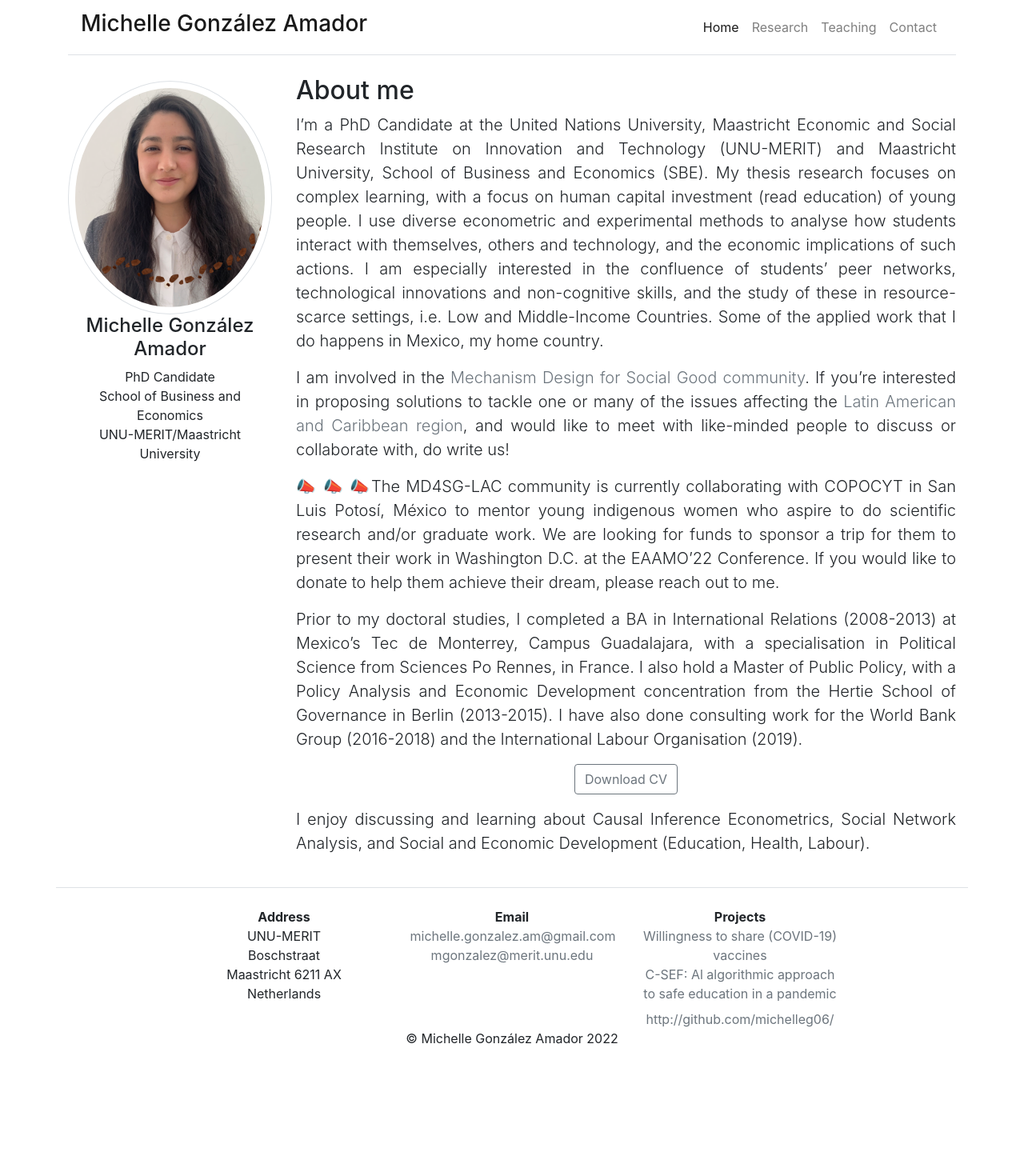
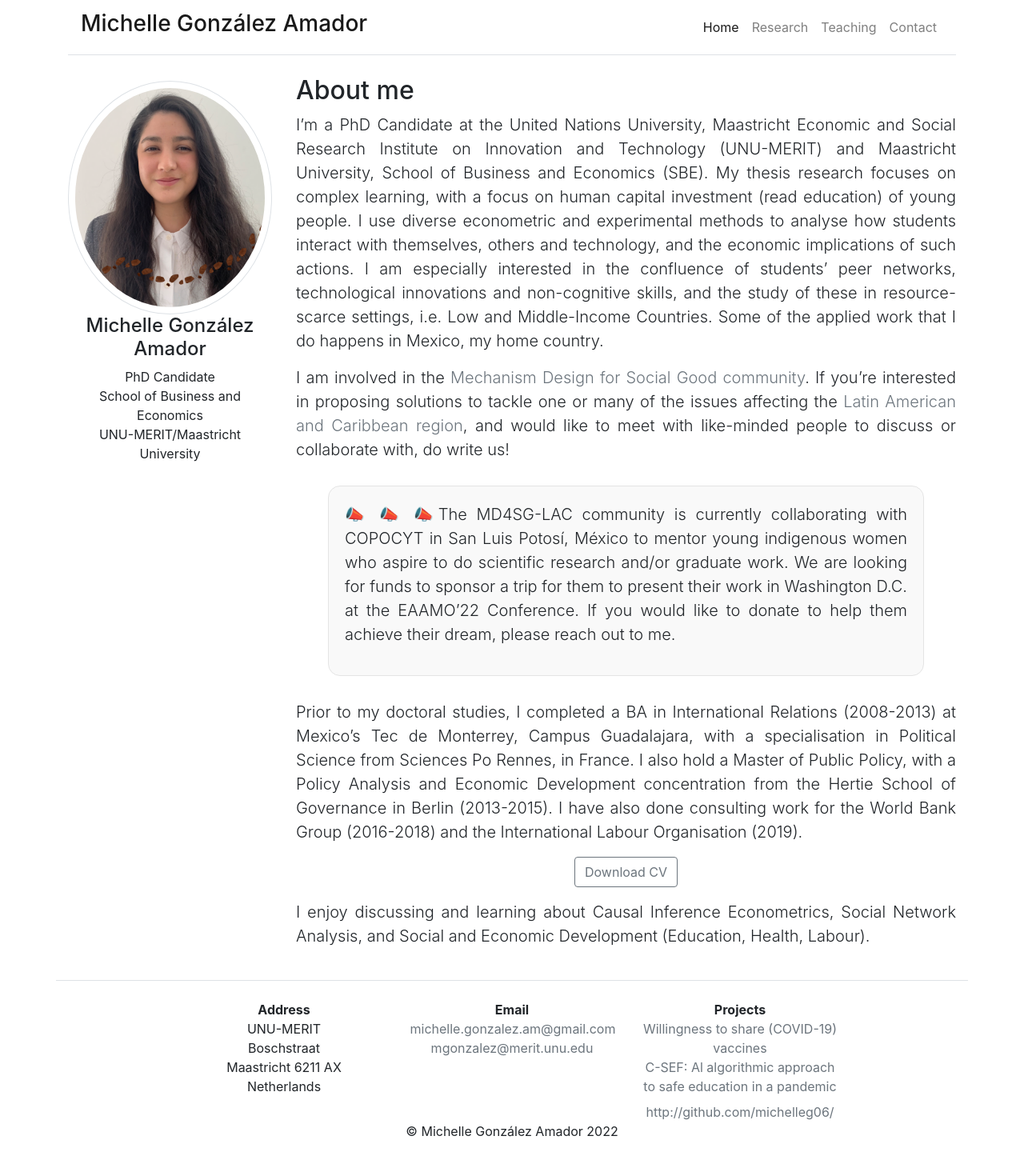
Before and after one commit to michelleg06/m-gonzalezamador.com, a Jekyll site: the page built from index.md, in a window 1280 px wide. Shown: the whole page at 80% size. Built offline with Jekyll 4.4.1, drawn with Linux system fonts in a browser that asks for light colours; nearby versions of some CDN libraries; our own code applies the rules of GitHub Pages for plain Markdown files; before the commit the page ends 1324 px from its top, so only the background shows below that.

Commit message:
added blockquote styling

```diff
--- a/assets/css/mystyle.css
+++ b/assets/css/mystyle.css
@@ -19,3 +19,12 @@ a:hover, a:focus {
 h2 {
 	margin-top: -0.2em !important;
 }
+
+blockquote {
+	background: #f9f9f9;
+	/* border-left: 5px solid #ccc; */
+	margin: 1.5em 2em;
+	padding: 1em;
+	border-radius: 15px;
+	border: 1px solid rgb(228, 228, 228);
+  }
```
Also changed, not shown: 1 other file.
